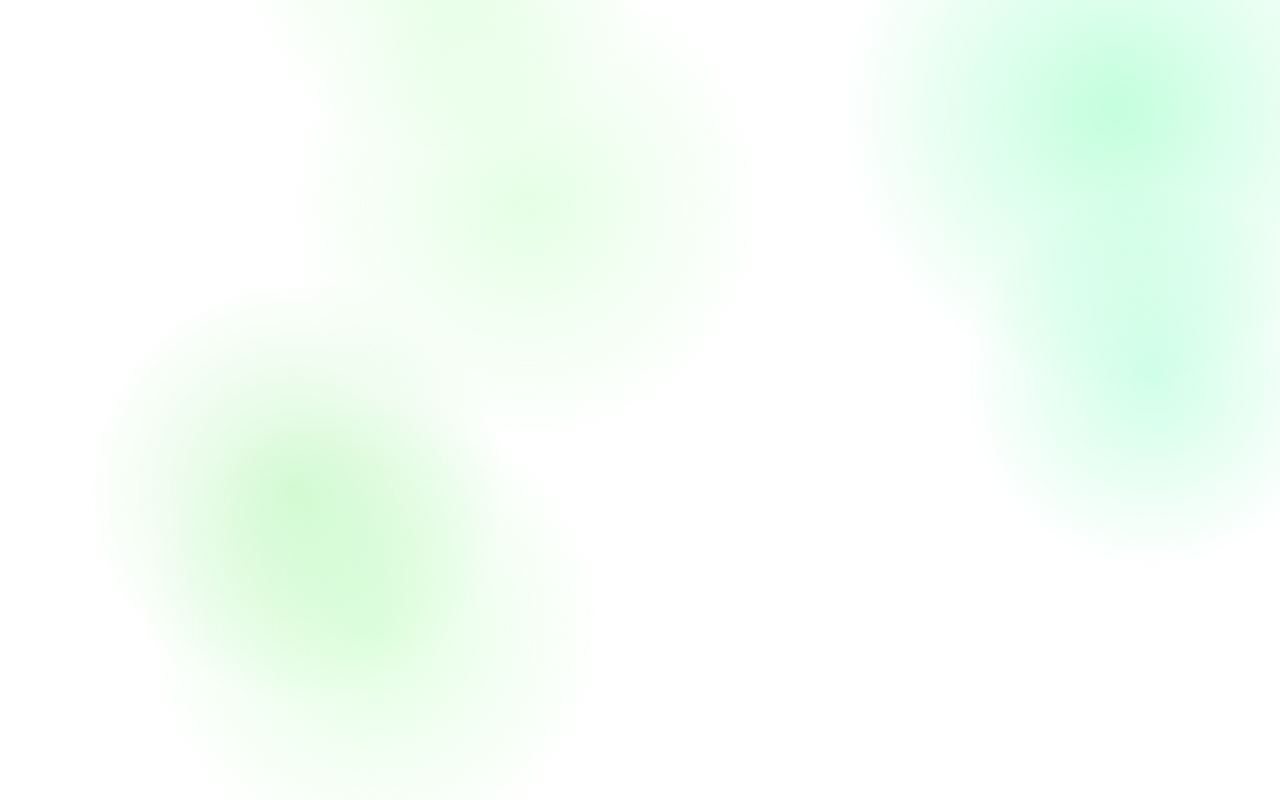
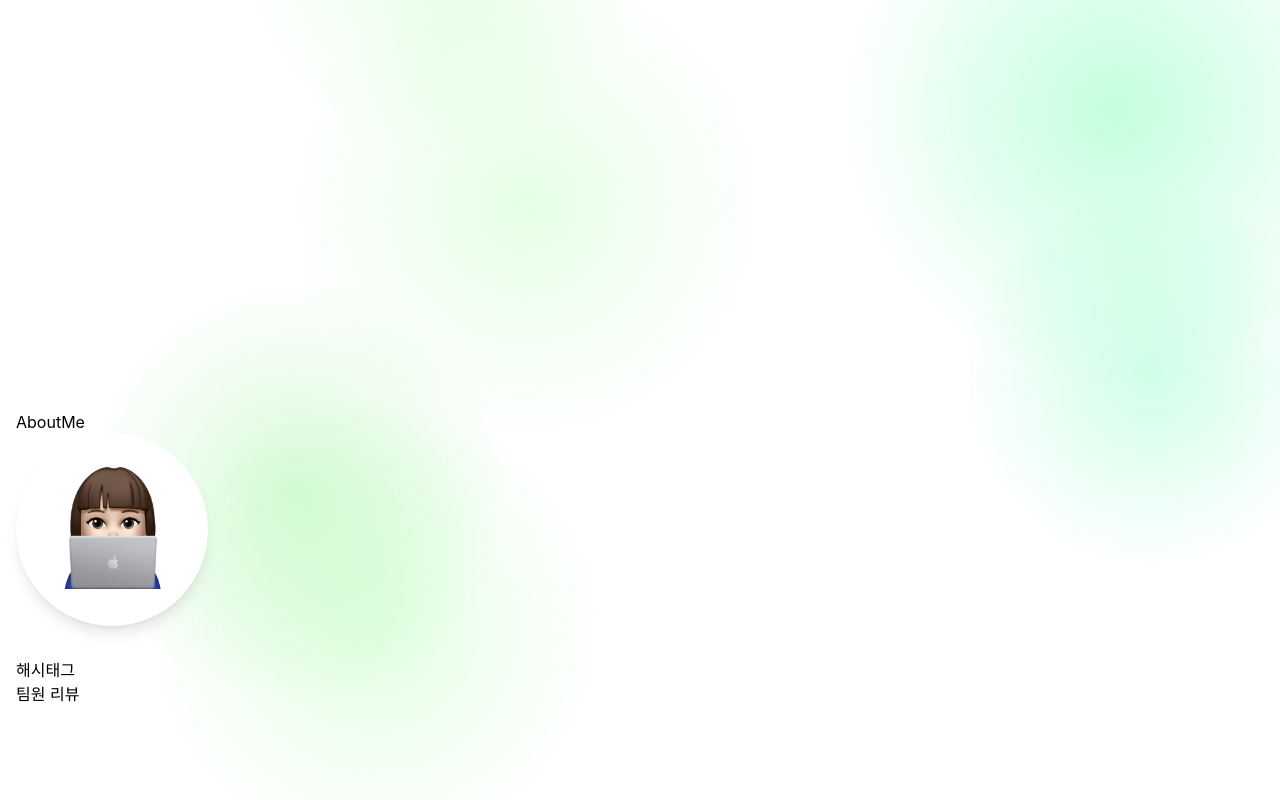
Before and after one commit to my2min0/portfolio, a React (Create React App) app: page / in a window 1280 px wide. Shown: the part 470-1270 px from the top of the page. Before the commit the page ends 800 px from the top, so only its background shows below. Built offline with nearby package versions, Linux system fonts and the light colour scheme; the HTML template or start-up script is replaced by a standard one.

Commit message:
구조 잡기 & 사진 불러오기

```diff
--- a/src/components/sections/AboutMe.js
+++ b/src/components/sections/AboutMe.js
@@ -1,7 +1,27 @@
 import React from "react";
 
 const AboutMe = () => {
+    return (
+        <div className="min-h-screen flex flex-col item-center pt-20 px-4">
+            <h1>AboutMe</h1>
+            {/* 프로필 사진 */}
+            <div className="relative mb-8">
+                <div className="w-48 h-48 rounded-full overflow-hidden border-4 border-white shadow-lg bg-white">
+                    <img src="/images/Temp-Profile.png" alt="Profile" className="w-full h-full object-cover"/>
+                </div>
+            </div>
 
+            {/* 해시태그 */}
+            <div>
+                해시태그
+            </div>
+
+            {/* 팀원 리뷰 버튼 */}
+            <div>
+                팀원 리뷰
+            </div>
+        </div>
+    )
 }
 
 export default AboutMe;
```
